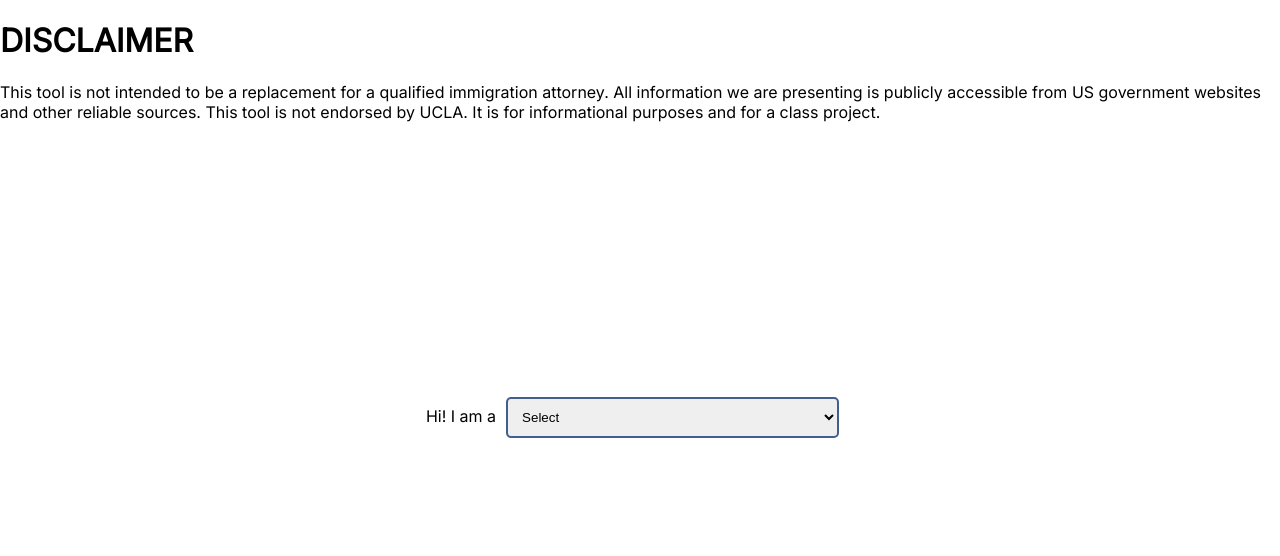
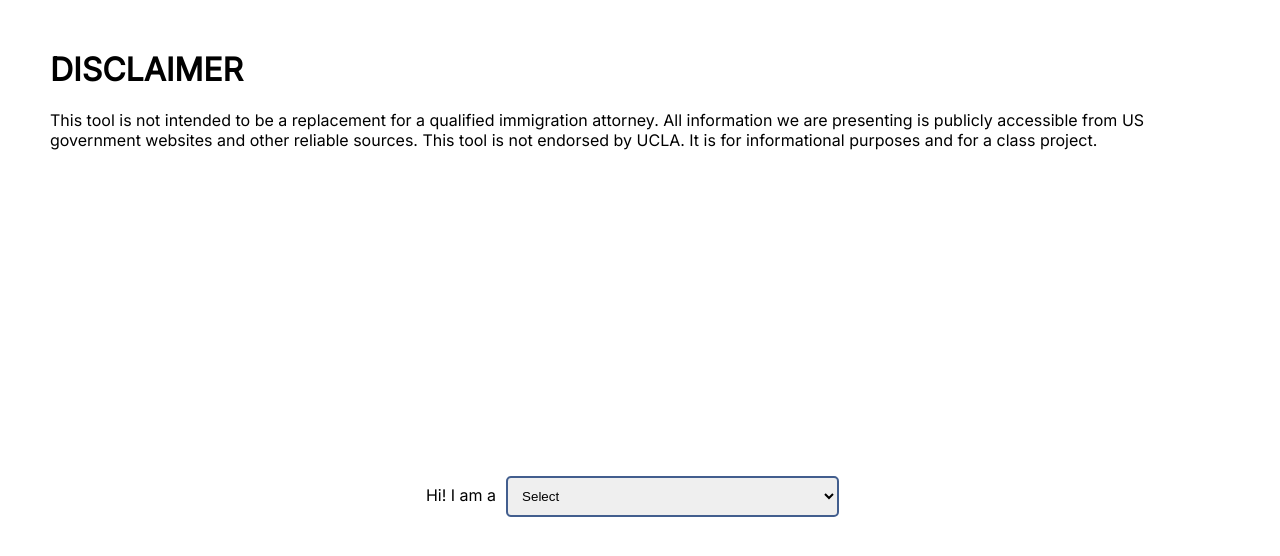
Before and after one commit to lilybrawner/hci-immigration, a React (Vite) app in the folder frontend/: page / in a window 1280 px wide. Shown: the top 556 px of the page. Built offline with nearby package versions, Linux system fonts and the light colour scheme.

Commit message:
fixing some styling stuff

```diff
--- a/frontend/src/pages/Home.jsx
+++ b/frontend/src/pages/Home.jsx
@@ -16,8 +16,8 @@ function Home() {
       };
     return (
         <div>
-            <div>
-                <h1>
+            <div style={{ padding: '50px', margin: '0 auto' }}>
+                <h1 style={{ marginTop: 0 }}>
                     DISCLAIMER
                 </h1>
                 <p>
```
